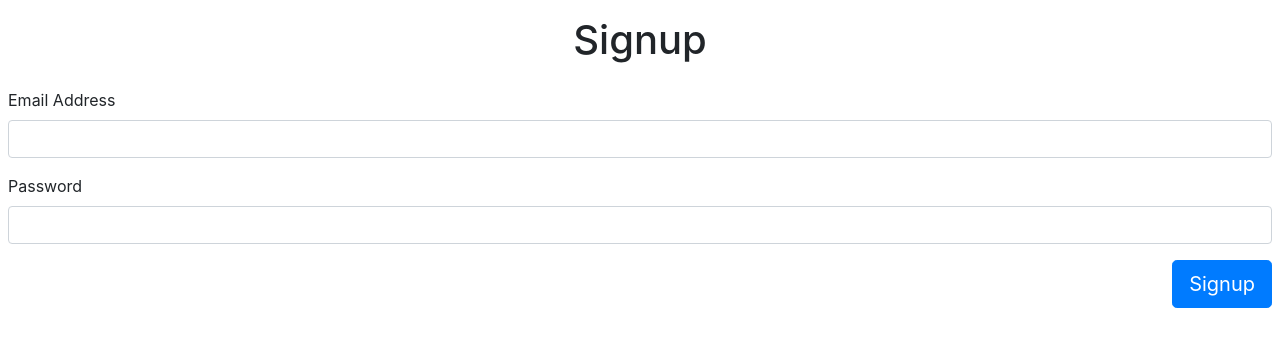
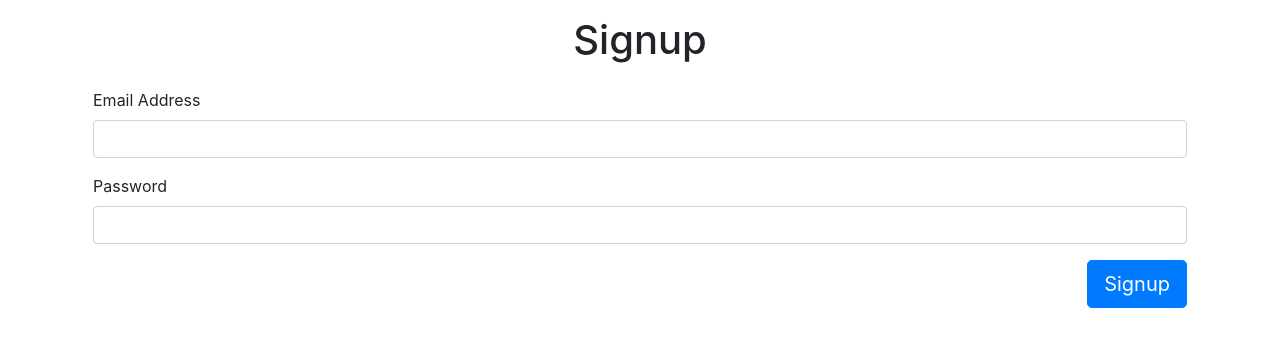
Before and after one commit to VaggelisKa/nextjs-microservices, a Next.js app: page /auth/signup in a window 1280 px wide. Shown: the top 346 px of the page. Built offline with nearby package versions, Linux system fonts and the light colour scheme.

Commit message:
Displaying errors

```diff
--- /dev/null
+++ b/hooks/useRequest.js
@@ -0,0 +1,5 @@
+import React from 'react';
+
+const useRequest = () => {
+
+}
--- a/pages/_app.js
+++ b/pages/_app.js
@@ -1,5 +1,5 @@
 import 'bootstrap/dist/css/bootstrap.css';
 
-export default ({ Component, pageProps }) => {
+export default function App ({ Component, pageProps }) {
   return <Component {...pageProps} />
 };
--- a/pages/auth/signup.js
+++ b/pages/auth/signup.js
@@ -2,12 +2,15 @@ import React, { useState } from 'react';
 import axios from 'axios';
 
 
-export default () => {
+export default function Signup() {
   const [email, setEmail] = useState('');
   const [password, setPassword] = useState('');
+  const [errors, setError] = useState([]);
 
   const handleSubmit = async (e) => {
+    try {
       e.preventDefault();
+      setError([]);
 
       const res = await axios.post('/api/users/signup', {
         email,
@@ -15,11 +18,27 @@ export default () => {
       });
 
       console.log(res.data);
+    } catch (err) {
+      setError(err.response.data.errors);
+    }
   }
 
+
   return (
-    <form onSubmit={handleSubmit}>
+    <form className="container" onSubmit={handleSubmit}>
       <h1 className="text-center py-3">Signup</h1>
+      {
+        errors.length > 0 && (
+          <div className="alert alert-danger">
+            <h4 className="pb-2 text-center">Oooops...</h4>
+            <ul className="my-0">
+              {
+                errors.map(err => <li key={err.message}>{err.message}</li>)
+              }
+            </ul>
+          </div>
+        )
+      }
       <div className="form-group px-2">
         <label>Email Address</label>
         <input
```
Lines whose indentation alone changed are shown as unchanged.
